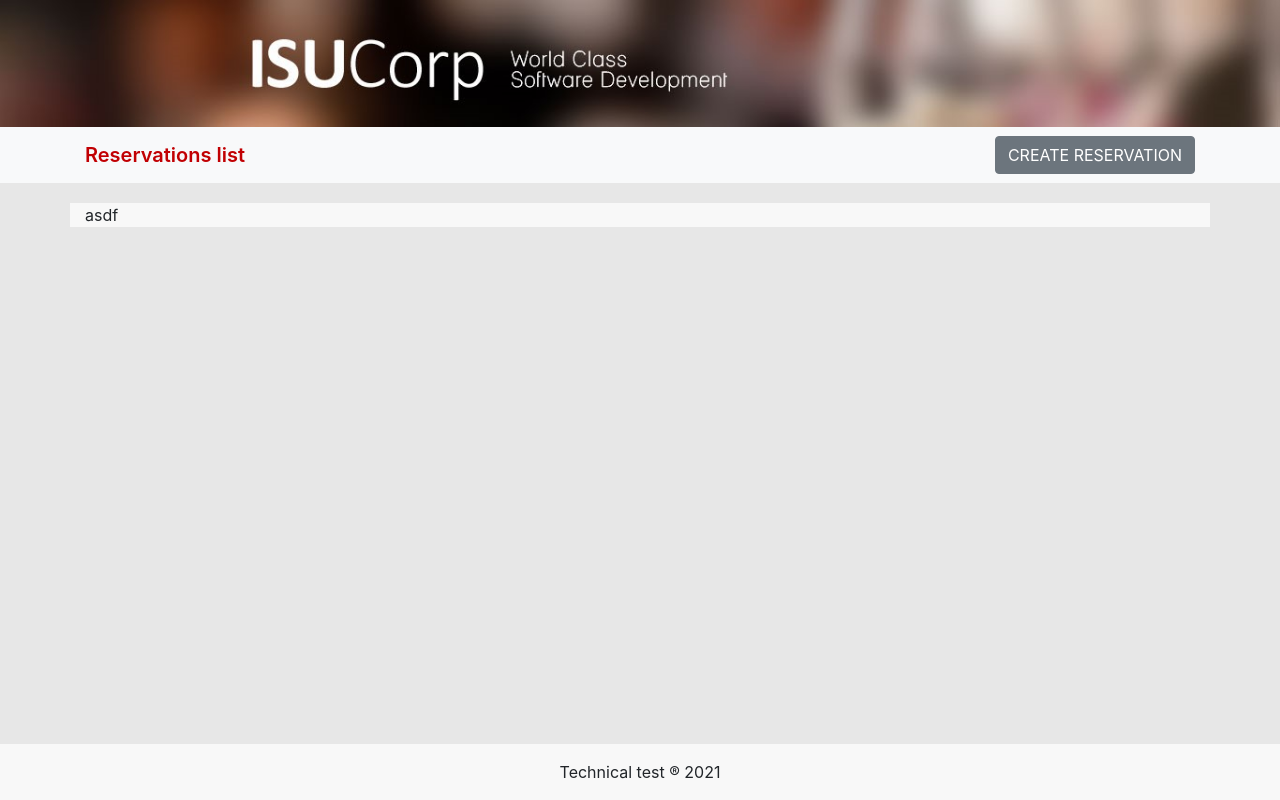
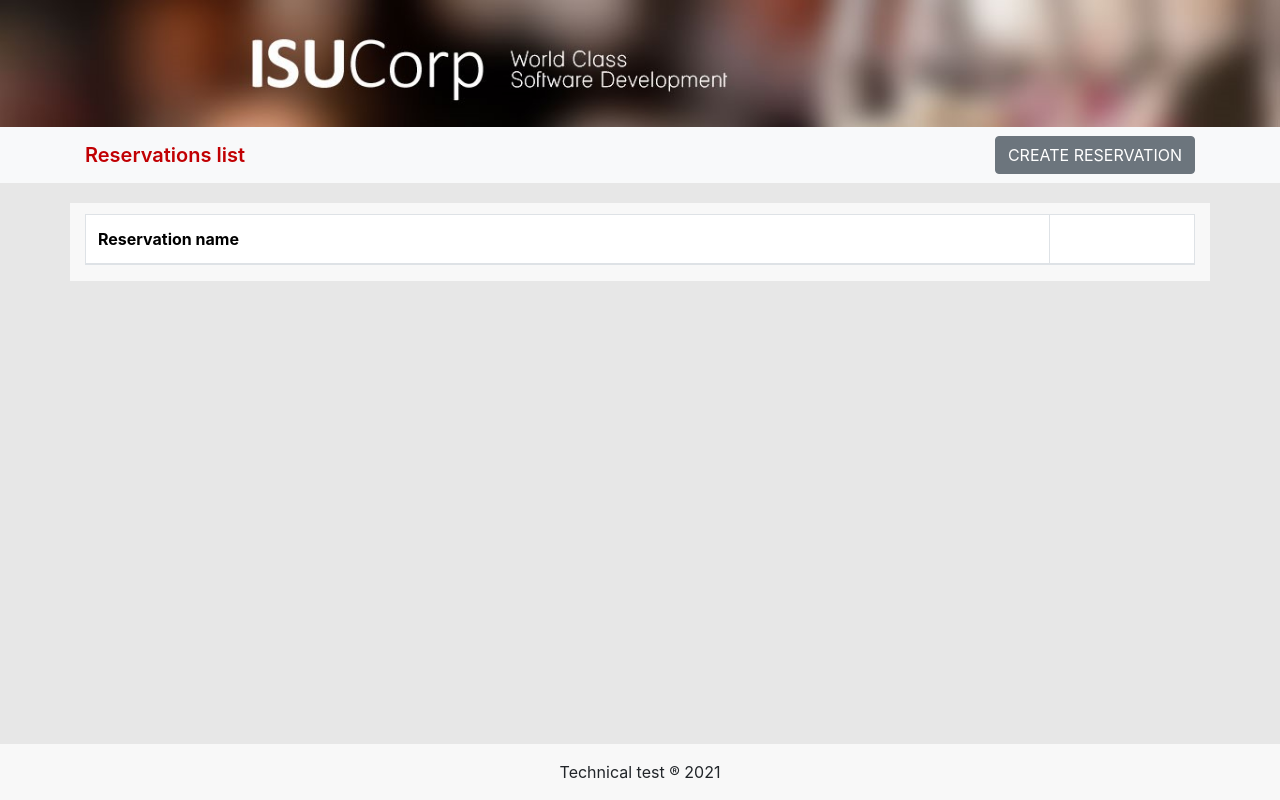
Before and after one commit to edpelaezc/TechnicalTestUI, an Angular app in the folder ReservationsUI/: page /#/reservations in a window 1280 px wide. Built offline with nearby package versions, Linux system fonts and the light colour scheme.

Commit message:
adding datatable

```diff
--- a/ReservationsUI/src/app/components/dashboard/reservations/list/list.component.html
+++ b/ReservationsUI/src/app/components/dashboard/reservations/list/list.component.html
@@ -6,5 +6,27 @@
 </nav>
 
 <div class="container mb-5" id="content">
-asdf
+    <div class="table-responsive listTable">
+        <table id="dtBasicExample" class="table table-bordered" style="margin-top: 1%;">
+            <thead>
+                <tr>
+                    <th>Reservation name</th>
+                    <th></th>
+                </tr>
+            </thead>
+            <tbody>
+                <tr *ngFor="let reservation of reservations">
+                    <td>{{ reservation.userName }}</td>
+                    <td><button class="btn btn-secondary" (click)="edit(reservation.id)">EDIT</button></td>
+                </tr>
+            </tbody>
+        </table>
+    </div>
 </div>
+
+<script>
+    $(document).ready(function () {
+        $('#dtBasicExample').DataTable();
+        $('.dataTables_length').addClass('bs-select');
+    });
+</script>
--- a/ReservationsUI/src/app/components/dashboard/reservations/list/list.component.ts
+++ b/ReservationsUI/src/app/components/dashboard/reservations/list/list.component.ts
@@ -8,8 +8,11 @@ import { Component, OnInit } from '@angular/core';
 export class ListComponent implements OnInit {
 
   constructor() { }
+  reservations = [] as any;
 
   ngOnInit(): void {
   }
 
+  edit(id:string) {}
+
 }
```
